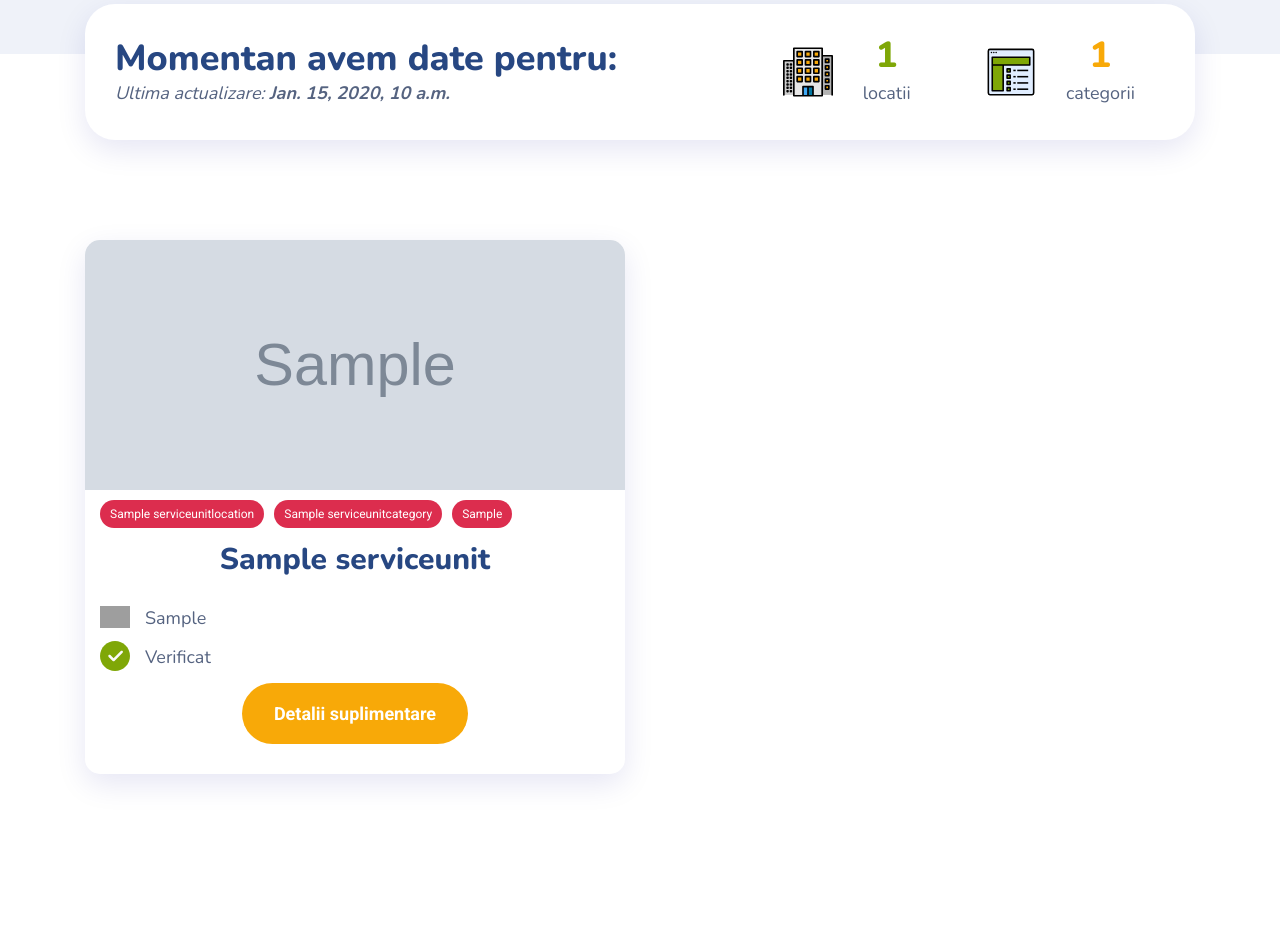
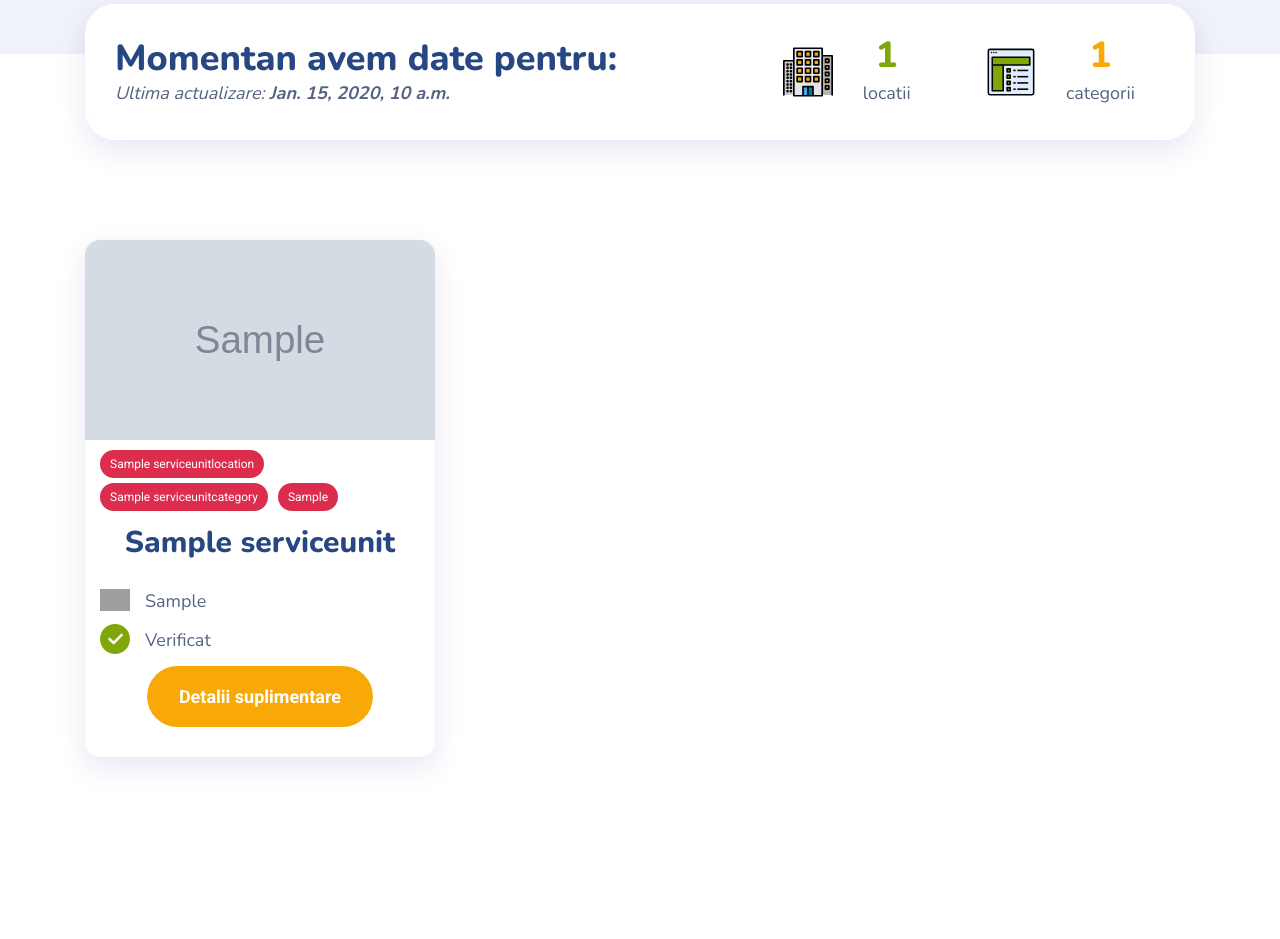
Before and after one commit to GrozescuRares/undemergcuurgenta, a Django app: page / in a window 1280 px wide. Shown: the part 684-1623 px from the top of the page. After the commit the page ends 1451 px from the top, so only its background shows below. Run offline with Django 3.2, Linux system fonts and the light colour scheme; tables that the repository leaves empty hold one stand-in row (values such as "Sample post"); grey boxes marked "Sample" are stand-in pictures; some libraries are stand-ins or nearby versions; grey boxes are pictures that could not be loaded.

Commit message:
Refactored list display.

```diff
--- a/app/static/app/main.css
+++ b/app/static/app/main.css
@@ -400,7 +400,7 @@ h1,h2,h3,h4,h5,h6 {
 
 .search-results-items .img-thumb {
   width: 100%;
-  height: 25rem;
+  height: 20rem;
   margin-bottom: 1rem;
   object-fit: cover;
   border-top-left-radius: 1.5rem;
--- a/app/templates/app/serviceunit_list.html
+++ b/app/templates/app/serviceunit_list.html
@@ -65,7 +65,7 @@
 
     <ul class="row search-results-items">
         {% for service_unit in filter.qs %}
-            <li class="col-lg-6 col-md-6 search-item mb-15">
+            <li class="col-lg-4 col-md-6 search-item mb-15">
             <div class="search-item-wrapper">
                 <img alt="" class="img-thumb" src="{{ service_unit.image.url }}">
                 <div class="content-wrapper">
```
